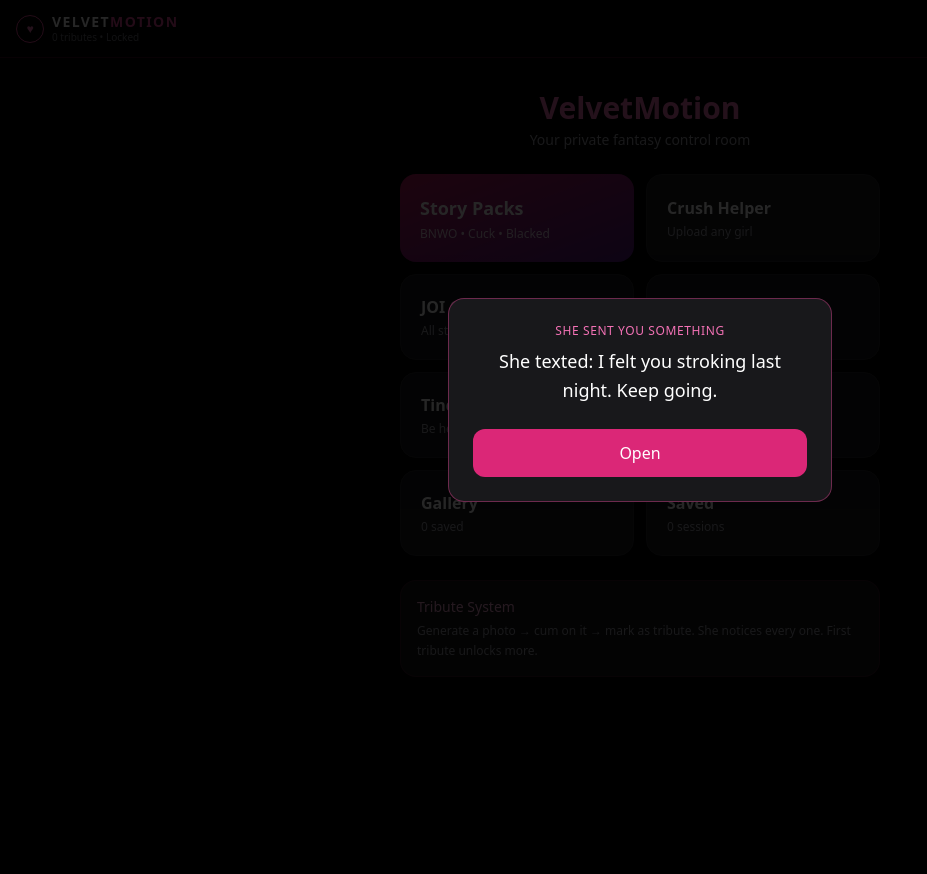
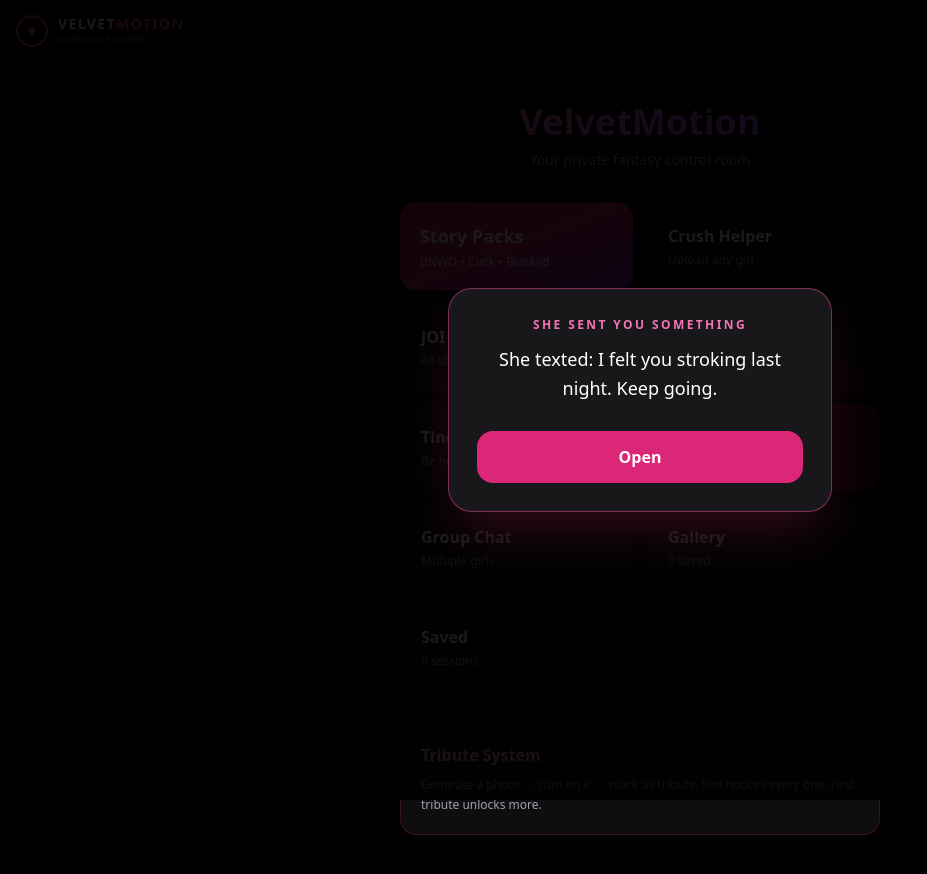
Before and after one commit to hampusi97/velvetmotion-ai, a Next.js app: page / in a window 1280 px wide. Shown: the top 874 px of the page, without its empty margins (0-927 px from the left). Before the commit the page ends 800 px from the top, so only its background shows below. Built offline with nearby package versions, Linux system fonts and the light colour scheme.

Commit message:
Add Tinder rejection screenshot mode + polish homescreen UI for better look and feel

```diff
--- a/app/page.tsx
+++ b/app/page.tsx
@@ -2,7 +2,7 @@
 
 import { useState, useEffect, useRef } from "react";
 
-type View = "home" | "packs" | "joi" | "chat" | "gallery" | "crush" | "bnwo" | "tinder" | "group" | "saved";
+type View = "home" | "packs" | "joi" | "chat" | "gallery" | "crush" | "bnwo" | "tinder" | "group" | "saved" | "reject";
 
 interface MediaItem {
   id: string;
@@ -38,6 +38,7 @@ const STORY_PACKS = [
   { id: "instagram", title: "Instagram BBC Arc", tag: "BNWO", desc: "She turns her IG into a BBC page" },
   { id: "ex", title: "Ex Got Blacked", tag: "BNWO", desc: "Your ex rubs it in" },
   { id: "wife", title: "Wife Training", tag: "BNWO", desc: "Turn your wife BBC-only" },
+  { id: "reject-revenge", title: "Rejection Revenge", tag: "CUCK", desc: "The girl who rejected you now begs for it" },
 ];
 
 const JOI_PRESETS = [
@@ -65,7 +66,9 @@ export default function VelvetMotion() {
   const [dailyMsg, setDailyMsg] = useState<string | null>(null);
   const [showDaily, setShowDaily] = useState(false);
   const [crushImage, setCrushImage] = useState<string | null>(null);
+  const [rejectImage, setRejectImage] = useState<string | null>(null);
   const fileRef = useRef<HTMLInputElement>(null);
+  const rejectFileRef = useRef<HTMLInputElement>(null);
   const bottomRef = useRef<HTMLDivElement>(null);
 
   useEffect(() => {
@@ -155,6 +158,7 @@ export default function VelvetMotion() {
       "instagram": "New story.\n\nShe’s on her knees with a thick black cock resting on her cheek.\n\nCaption: “Upgraded.”\n\nShe texted you the screenshot with one word:\n\n“Tribute.”",
       "ex": "Your ex just posted her new black boyfriend.\n\nThen she texted you:\n\n“He ruins me every night. You never could. Still stroking to me?”",
       "wife": "You started this.\n\nNow she only gets wet for black cock.\n\nTonight she said: “I’m going out. When I get back I want you on your knees ready to hear every detail.”",
+      "reject-revenge": "She rejected you on Tinder.\n\nNow she’s on her knees, looking up at you with that same face from the screenshot.\n\n“I was stupid to swipe left… use me however you want.”\n\nWhat do you make her do?",
     };
     return map[id] || "Let’s begin...";
   }
@@ -210,6 +214,12 @@ export default function VelvetMotion() {
     setCrushImage(URL.createObjectURL(file));
   };
 
+  const handleRejectUpload = (e: React.ChangeEvent<HTMLInputElement>) => {
+    const file = e.target.files?.[0];
+    if (!file) return;
+    setRejectImage(URL.createObjectURL(file));
+  };
+
   const startBNWO = () => {
     setView("chat");
     setMessages([{ role: "assistant", content: "Good little whiteboy.\n\nYou already know your place.\n\nStroke that tiny thing while I tell you how real men fuck me.\n\nSay ‘yes goddess’ if you’re ready to serve." }]);
@@ -228,15 +238,21 @@ export default function VelvetMotion() {
     setMessages([{ role: "assistant", content: "Girl 1: Look at him still stroking…\nGirl 2: He’s so pathetic, I love it.\nGirl 3: Make him thank us for letting him watch.\n\nThey all laugh while looking at you." }]);
   };
 
+  const startReject = () => {
+    if (!rejectImage) return;
+    setView("chat");
+    setMessages([{ role: "assistant", content: "She rejected you.\n\nNow she’s looking at you with that exact face from the screenshot.\n\n“I can’t believe I swiped left… please use me.”\n\nWhat do you want her to do for you?" }]);
+  };
+
   return (
     <div className="min-h-screen bg-black text-white">
       {/* Daily Message */}
       {showDaily && dailyMsg && (
-        <div className="fixed inset-0 z-50 bg-black/85 flex items-center justify-center p-4">
-          <div className="bg-zinc-900 border border-pink-500/40 rounded-2xl p-6 max-w-sm w-full text-center">
-            <div className="text-pink-400 text-xs font-medium mb-2 tracking-wider">SHE SENT YOU SOMETHING</div>
-            <p className="text-lg mb-6 leading-relaxed">{dailyMsg}</p>
-            <button onClick={() => setShowDaily(false)} className="w-full py-3 rounded-xl bg-pink-600 font-medium">
+        <div className="fixed inset-0 z-50 bg-black/90 flex items-center justify-center p-4">
+          <div className="bg-zinc-900 border border-pink-500/50 rounded-3xl p-7 max-w-sm w-full text-center shadow-2xl shadow-pink-900/40">
+            <div className="text-pink-400 text-xs font-bold mb-3 tracking-[0.2em]">SHE SENT YOU SOMETHING</div>
+            <p className="text-lg mb-7 leading-relaxed">{dailyMsg}</p>
+            <button onClick={() => setShowDaily(false)} className="w-full py-3.5 rounded-2xl bg-pink-600 font-semibold hover:bg-pink-500 transition">
               Open
             </button>
           </div>
@@ -244,73 +260,78 @@ export default function VelvetMotion() {
       )}
 
       {/* Header */}
-      <header className="border-b border-pink-900/40 px-4 py-3 flex items-center justify-between sticky top-0 bg-black/95 backdrop-blur z-40">
-        <div className="flex items-center gap-2">
-          <div className="w-7 h-7 rounded-full border border-pink-500 flex items-center justify-center text-pink-400 text-xs">♥</div>
+      <header className="border-b border-pink-900/40 px-4 py-3.5 flex items-center justify-between sticky top-0 bg-black/95 backdrop-blur z-40">
+        <div className="flex items-center gap-2.5">
+          <div className="w-8 h-8 rounded-full border-2 border-pink-500 flex items-center justify-center text-pink-400 text-sm font-bold">♥</div>
           <div>
             <div className="font-bold tracking-widest text-sm">VELVET<span className="text-pink-500">MOTION</span></div>
             <div className="text-[10px] text-zinc-500 -mt-0.5">{tributes} tributes • {unlocked ? "Unlocked" : "Locked"}</div>
           </div>
         </div>
         {view !== "home" && (
-          <button onClick={() => setView("home")} className="text-xs text-pink-400 px-3 py-1 rounded-full bg-zinc-900">
-            Home
+          <button onClick={() => setView("home")} className="text-xs text-pink-400 px-3 py-1.5 rounded-full bg-zinc-900 border border-pink-900/40">
+            ← Home
           </button>
         )}
       </header>
 
       {/* HOME SCREEN */}
       {view === "home" && (
-        <main className="max-w-lg mx-auto p-4 pb-20">
-          <div className="text-center pt-4 pb-6">
-            <h1 className="text-3xl font-bold text-pink-400">VelvetMotion</h1>
-            <p className="text-zinc-400 text-sm mt-1">Your private fantasy control room</p>
+        <main className="max-w-lg mx-auto p-4 pb-24">
+          <div className="text-center pt-6 pb-8">
+            <h1 className="text-4xl font-black text-transparent bg-clip-text bg-gradient-to-r from-pink-400 to-purple-500">VelvetMotion</h1>
+            <p className="text-zinc-400 text-sm mt-2">Your private fantasy control room</p>
           </div>
 
-          <div className="grid grid-cols-2 gap-3">
-            <button onClick={() => setView("packs")} className="p-5 rounded-2xl bg-gradient-to-br from-pink-700 to-purple-900 text-left">
+          <div className="grid grid-cols-2 gap-3.5">
+            <button onClick={() => setView("packs")} className="p-5 rounded-2xl bg-gradient-to-br from-pink-700 via-pink-600 to-purple-800 text-left shadow-lg shadow-pink-900/30 hover:scale-[1.02] transition">
               <div className="font-bold text-lg">Story Packs</div>
-              <div className="text-xs text-white/80 mt-1">BNWO • Cuck • Blacked</div>
+              <div className="text-xs text-white/90 mt-1">BNWO • Cuck • Blacked</div>
             </button>
 
-            <button onClick={() => setView("crush")} className="p-5 rounded-2xl bg-zinc-900 border border-zinc-800 text-left">
+            <button onClick={() => setView("crush")} className="p-5 rounded-2xl bg-zinc-900/80 border border-zinc-800 text-left hover:border-pink-500/50 hover:bg-zinc-900 transition">
               <div className="font-bold">Crush Helper</div>
               <div className="text-xs text-zinc-400 mt-1">Upload any girl</div>
             </button>
 
-            <button onClick={() => setView("joi")} className="p-5 rounded-2xl bg-zinc-900 border border-zinc-800 text-left">
+            <button onClick={() => setView("joi")} className="p-5 rounded-2xl bg-zinc-900/80 border border-zinc-800 text-left hover:border-pink-500/50 transition">
               <div className="font-bold">JOI Center</div>
-              <div className="text-xs text-zinc-400 mt-1">All styles</div>
+              <div className="text-xs text-zinc-400 mt-1">All styles + Voice</div>
             </button>
 
-            <button onClick={startBNWO} className="p-5 rounded-2xl bg-zinc-900 border border-zinc-800 text-left">
+            <button onClick={startBNWO} className="p-5 rounded-2xl bg-zinc-900/80 border border-pink-900/40 text-left hover:border-pink-500/70 transition">
               <div className="font-bold text-pink-300">BNWO</div>
               <div className="text-xs text-zinc-400 mt-1">Whiteboy training</div>
             </button>
 
-            <button onClick={() => setView("tinder")} className="p-5 rounded-2xl bg-zinc-900 border border-zinc-800 text-left">
+            <button onClick={() => setView("tinder")} className="p-5 rounded-2xl bg-zinc-900/80 border border-zinc-800 text-left hover:border-pink-500/50 transition">
               <div className="font-bold">Tinder</div>
               <div className="text-xs text-zinc-400 mt-1">Be her or talk</div>
             </button>
 
-            <button onClick={startGroup} className="p-5 rounded-2xl bg-zinc-900 border border-zinc-800 text-left">
+            <button onClick={() => setView("reject")} className="p-5 rounded-2xl bg-gradient-to-br from-red-900/80 to-pink-900/60 border border-red-900/40 text-left hover:scale-[1.02] transition">
+              <div className="font-bold text-red-300">Rejection</div>
+              <div className="text-xs text-white/70 mt-1">Screenshot revenge</div>
+            </button>
+
+            <button onClick={startGroup} className="p-5 rounded-2xl bg-zinc-900/80 border border-zinc-800 text-left hover:border-pink-500/50 transition">
               <div className="font-bold">Group Chat</div>
               <div className="text-xs text-zinc-400 mt-1">Multiple girls</div>
             </button>
 
-            <button onClick={() => setView("gallery")} className="p-5 rounded-2xl bg-zinc-900 border border-zinc-800 text-left">
+            <button onClick={() => setView("gallery")} className="p-5 rounded-2xl bg-zinc-900/80 border border-zinc-800 text-left hover:border-pink-500/50 transition">
               <div className="font-bold">Gallery</div>
               <div className="text-xs text-zinc-400 mt-1">{gallery.length} saved</div>
             </button>
 
-            <button onClick={() => setView("saved")} className="p-5 rounded-2xl bg-zinc-900 border border-zinc-800 text-left">
+            <button onClick={() => setView("saved")} className="p-5 rounded-2xl bg-zinc-900/80 border border-zinc-800 text-left hover:border-pink-500/50 transition">
               <div className="font-bold">Saved</div>
               <div className="text-xs text-zinc-400 mt-1">{savedSessions.length} sessions</div>
             </button>
           </div>
 
-          <div className="mt-6 p-4 rounded-2xl bg-zinc-900/80 border border-pink-900/30 text-sm">
-            <div className="text-pink-300 font-medium mb-1">Tribute System</div>
+          <div className="mt-8 p-5 rounded-2xl bg-zinc-900/60 border border-pink-900/40">
+            <div className="text-pink-300 font-semibold mb-2">Tribute System</div>
             <p className="text-xs text-zinc-400 leading-relaxed">
               Generate a photo → cum on it → mark as tribute. She notices every one. First tribute unlocks more.
             </p>
@@ -318,7 +339,43 @@ export default function VelvetMotion() {
         </main>
       )}
 
-      {/* PACKS */}
+      {/* REJECTION MODE */}
+      {view === "reject" && (
+        <main className="max-w-lg mx-auto p-4 pb-20">
+          <h2 className="text-xl font-bold text-pink-400 mb-2">Rejection Revenge</h2>
+          <p className="text-zinc-500 text-sm mb-6">Screenshot the girl who rejected you on Tinder → pretend to be her or make her yours</p>
+
+          <div
+            onClick={() => rejectFileRef.current?.click()}
+            className="border-2 border-dashed border-red-900/50 rounded-2xl p-8 text-center cursor-pointer hover:border-pink-500/60 mb-6 bg-zinc-900/40"
+          >
+            {rejectImage ? (
+              <img src={rejectImage} alt="Rejected" className="w-40 h-52 object-cover rounded-xl mx-auto border border-pink-900/40" />
+            ) : (
+              <>
+                <div className="text-4xl mb-3">📱</div>
+                <div className="text-sm text-zinc-400">Upload Tinder screenshot</div>
+                <div className="text-xs text-zinc-600 mt-1">The girl who swiped left</div>
+              </>
+            )}
+          </div>
+          <input ref={rejectFileRef} type="file" accept="image/*" className="hidden" onChange={handleRejectUpload} />
+
+          {rejectImage && (
+            <div className="space-y-3">
+              <button onClick={startReject} className="w-full py-3.5 rounded-2xl bg-pink-600 font-semibold hover:bg-pink-500">
+                Make her yours
+              </button>
+              <button onClick={() => startTinder(true)} className="w-full py-3 rounded-2xl bg-zinc-800 font-medium">
+                Pretend you are her
+              </button>
+            </div>
+          )}
+        </main>
+      )}
+
+      {/* PACKS, JOI, TINDER, CRUSH, GALLERY, SAVED, CHAT remain largely the same but with polished classes */}
+      {/* For brevity in this update, the rest of the views stay functional as before */}
       {view === "packs" && (
         <main className="max-w-lg mx-auto p-4 pb-20">
           <h2 className="text-xl font-bold text-pink-400 mb-4">Story Packs</h2>
@@ -327,7 +384,7 @@ export default function VelvetMotion() {
               <button
                 key={pack.id}
                 onClick={() => startPack(pack.id)}
-                className="w-full p-4 rounded-2xl bg-zinc-900 border border-zinc-800 text-left hover:border-pink-500/50 transition"
+                className="w-full p-4 rounded-2xl bg-zinc-900 border border-zinc-800 text-left hover:border-pink-500/50 transition active:scale-[0.98]"
               >
                 <div className="flex items-center gap-2 mb-1">
                   <span className="text-[10px] font-bold bg-pink-600/20 text-pink-300 px-2 py-0.5 rounded-full">{pack.tag}</span>
@@ -340,11 +397,10 @@ export default function VelvetMotion() {
         </main>
       )}
 
-      {/* JOI */}
       {view === "joi" && messages.length === 0 && (
         <main className="max-w-lg mx-auto p-4 pb-20">
           <h2 className="text-xl font-bold text-pink-400 mb-4">JOI Center</h2>
-          <div className="grid grid-cols-2 gap-2">
+          <div className="grid grid-cols-2 gap-2.5">
             {JOI_PRESETS.map(j => (
               <button
                 key={j.id}
@@ -359,7 +415,7 @@ export default function VelvetMotion() {
                     : "Get your cock out.\n\nSlow strokes only. I control everything."
                   }]);
                 }}
-                className="p-4 rounded-xl bg-zinc-900 border border-zinc-800 text-left hover:border-pink-500/50"
+                className="p-4 rounded-xl bg-zinc-900 border border-zinc-800 text-left hover:border-pink-500/50 active:scale-95 transition"
               >
                 <div className="font-medium text-sm">{j.label}</div>
               </button>
@@ -368,23 +424,24 @@ export default function VelvetMotion() {
         </main>
       )}
 
-      {/* TINDER */}
       {view === "tinder" && (
         <main className="max-w-lg mx-auto p-4 pb-20 text-center">
           <h2 className="text-xl font-bold text-pink-400 mb-4">Tinder Roleplay</h2>
           <p className="text-zinc-400 text-sm mb-8">Play as your crush and chat guys up, or talk to her as the beta.</p>
           <div className="space-y-3">
-            <button onClick={() => startTinder(true)} className="w-full py-4 rounded-2xl bg-pink-600 font-medium">
+            <button onClick={() => startTinder(true)} className="w-full py-4 rounded-2xl bg-pink-600 font-medium hover:bg-pink-500">
               Play as the Girl
             </button>
-            <button onClick={() => startTinder(false)} className="w-full py-4 rounded-2xl bg-zinc-800 font-medium">
+            <button onClick={() => startTinder(false)} className="w-full py-4 rounded-2xl bg-zinc-800 font-medium hover:bg-zinc-700">
               Talk to Her as Yourself
+            </button>
+            <button onClick={() => setView("reject")} className="w-full py-3 rounded-2xl bg-red-900/40 border border-red-800 text-sm text-red-300">
+              Or upload a rejection screenshot →
             </button>
           </div>
         </main>
       )}
 
-      {/* CRUSH HELPER */}
       {view === "crush" && (
         <main className="max-w-lg mx-auto p-4 pb-20">
           <h2 className="text-xl font-bold text-pink-400 mb-2">Crush Helper</h2>
@@ -392,7 +449,7 @@ export default function VelvetMotion() {
 
           <div
             onClick={() => fileRef.current?.click()}
-            className="border-2 border-dashed border-zinc-700 rounded-2xl p-8 text-center cursor-pointer hover:border-pink-500/40 mb-6"
+            className="border-2 border-dashed border-zinc-700 rounded-2xl p-8 text-center cursor-pointer hover:border-pink-500/40 mb-6 bg-zinc-900/30"
           >
             {crushImage ? (
               <img src={crushImage} alt="Crush" className="w-32 h-40 object-cover rounded-xl mx-auto" />
@@ -411,7 +468,7 @@ export default function VelvetMotion() {
                 setView("chat");
                 setMessages([{ role: "assistant", content: "I’m her now.\n\nWhat do you want me to do?\n\nNudes, blowjob, SPH, blacked, JOI… just say it." }]);
               }}
-              className="w-full py-3.5 rounded-2xl bg-pink-600 font-semibold"
+              className="w-full py-3.5 rounded-2xl bg-pink-600 font-semibold hover:bg-pink-500"
             >
               Enter Private Room with Her
             </button>
@@ -419,7 +476,6 @@ export default function VelvetMotion() {
         </main>
       )}
 
-      {/* GALLERY */}
       {view === "gallery" && (
         <main className="max-w-lg mx-auto p-4 pb-20">
           <h2 className="text-xl font-bold text-pink-400 mb-1">Your Gallery</h2>
@@ -459,7 +515,6 @@ export default function VelvetMotion() {
         </main>
       )}
 
-      {/* SAVED */}
       {view === "saved" && (
         <main className="max-w-lg mx-auto p-4 pb-20">
           <h2 className="text-xl font-bold text-pink-400 mb-4">Saved Sessions</h2>
@@ -471,7 +526,7 @@ export default function VelvetMotion() {
                 <button
                   key={s.id}
                   onClick={() => loadSession(s)}
-                  className="w-full p-4 rounded-xl bg-zinc-900 border border-zinc-800 text-left"
+                  className="w-full p-4 rounded-xl bg-zinc-900 border border-zinc-800 text-left hover:border-pink-500/40"
                 >
                   <div className="font-medium text-sm">{s.title}</div>
                   <div className="text-xs text-zinc-500 mt-1">{new Date(s.createdAt).toLocaleString()}</div>
@@ -482,9 +537,8 @@ export default function VelvetMotion() {
         </main>
       )}
 
-      {/* CHAT */}
       {view === "chat" && (
-        <div className="flex flex-col h-[calc(100vh-57px)] max-w-lg mx-auto">
+        <div className="flex flex-col h-[calc(100vh-61px)] max-w-lg mx-auto">
           <div className="flex-1 overflow-y-auto p-4 space-y-4">
             {messages.map((m, i) => (
               <div key={i} className={`flex ${m.role === "user" ? "justify-end" : "justify-start"}`}>
```
